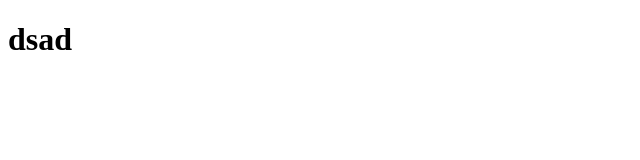
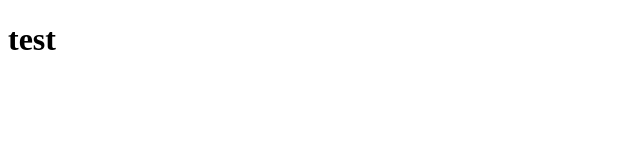
Before and after one commit to Fariaddd/dady-jokes, a website: page index.html in a window 1280 px wide. Shown: the full height of the page, 0-640 px from the left. Drawn offline with Linux system fonts and the light colour scheme.

Commit message:
change in the header

```diff
--- a/index.html
+++ b/index.html
@@ -7,6 +7,6 @@
     <title>Document</title>
 </head>
 <body>
-    <h1>dsad</h1>
+    <h1>test</h1>
 </body>
 </html>
```
